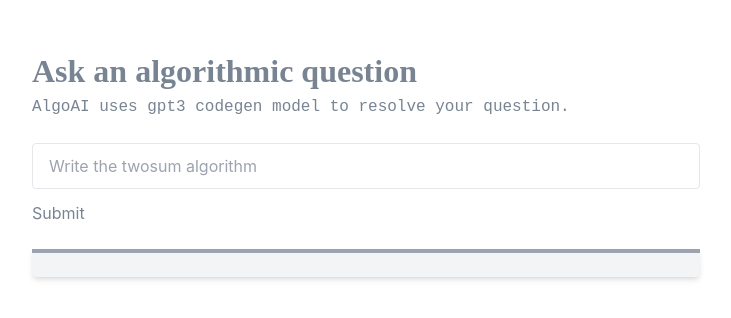
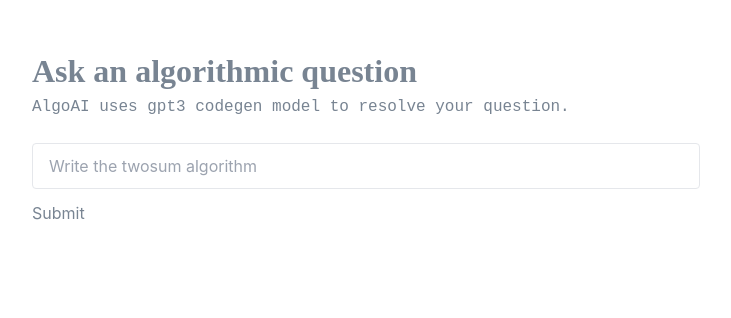
Before and after one commit to ahmedsaheed/AlgoAI, a Next.js app: page / in a window 1280 px wide. Shown: the part 178-496 px from the top of the page, without its empty margins (274-1005 px from the left). Built offline with nearby package versions, Linux system fonts and the light colour scheme.

Commit message:
handle flow correctly

```diff
--- a/components/form.js
+++ b/components/form.js
@@ -22,13 +22,11 @@
 
 export default function InitialForm () {
   let result = ""
-  let highlighter = ""
-  let isMounted = false;
-  const [formValues, setFormValue] = useState({
-    question: ""
-  });
+  const [formValues, setFormValue] = useState({question: ""});
   const [payLoad, setPayLoad] = useState("");
-
+  const [isEntered, setIsEntered] = useState(false);
+  const [isLoading, setIsLoading] = useState(true);
+  //TODO: add a spinner to the form
 
   return (
 
@@ -36,12 +34,12 @@
 
       initialValues={{ question: "" }}
       onSubmit={async (values, { setSubmitting, resetForm }) => {
-        console.log(values);
+        setIsEntered(true);
         setFormValue(values);
         result = await worker(values.question);
         if (result !== null){
-          isMounted = true;
           setPayLoad(result);
+          setIsLoading(false);
         }
         setSubmitting(true);
         setTimeout(() => {
@@ -72,9 +70,8 @@
             className=" block w-full bg-transparent text-gray-700 border border-gray-200 rounded py-3 px-4 mb-3 leading-tight focus:outline-none focus:bg-white focus:border-gray-500"
           />
           <button type="submit">Submit</button>
-          <pre className="bg-gray-100 border-t-4 border-gray-400 rounded-b px-4 py-3 shadow-md mt-6">
-          <code  dangerouslySetInnerHTML = {{__html: hljs.highlightAuto(payLoad).value}} />
-
+          <pre style={{display: isEntered ? "block" : "none"}} className="bg-gray-100 border-t-4 border-gray-400 rounded-b px-4 py-3 shadow-md mt-6">
+            {isLoading ? <center><Loaders/></center> : <div dangerouslySetInnerHTML={{__html: hljs.highlightAuto(payLoad).value}} />}
           </pre>
         </form>
 
--- a/components/worker.js
+++ b/components/worker.js
@@ -1,5 +1,4 @@
 const { Configuration, OpenAIApi } = require("openai");
-import Loader from "./spinner"
 
 export default async function worker(question){
   let result = "";
@@ -23,7 +22,6 @@
 });
 if (completion.data.choices.length !== 0) {
     completion.data.choices.forEach(elements => result+=elements.text);
-    console.log(result);
     isMounted = true;
 }
 
--- a/styles/globals.css
+++ b/styles/globals.css
@@ -51,8 +51,7 @@
 .spinner > div {
   width: 18px;
   height: 18px;
-  background-color: #333;
-
+  background-color: rgb(111, 109, 109);
   border-radius: 100%;
   display: inline-block;
   -webkit-animation: sk-bouncedelay 1.4s infinite ease-in-out both;
```
